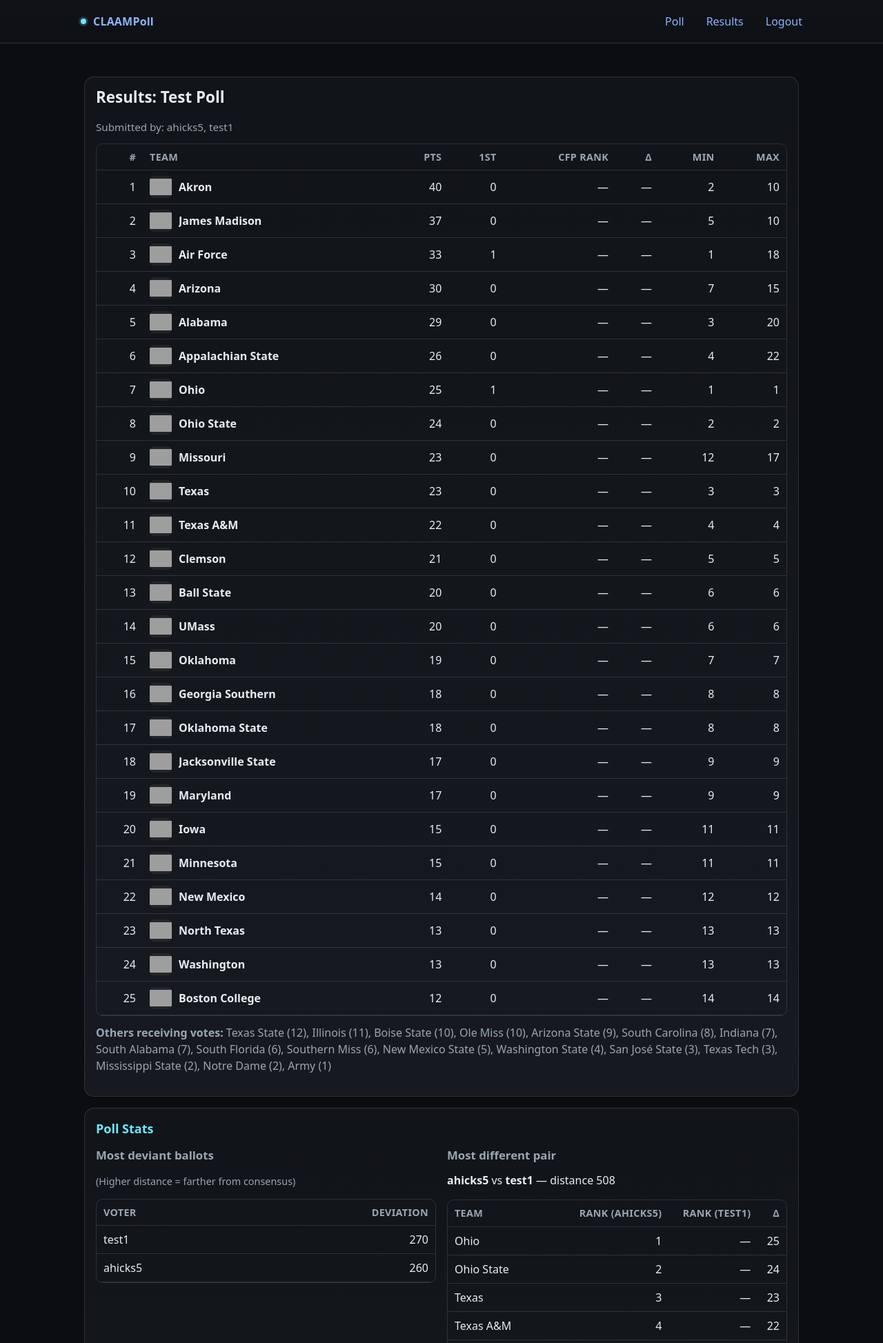
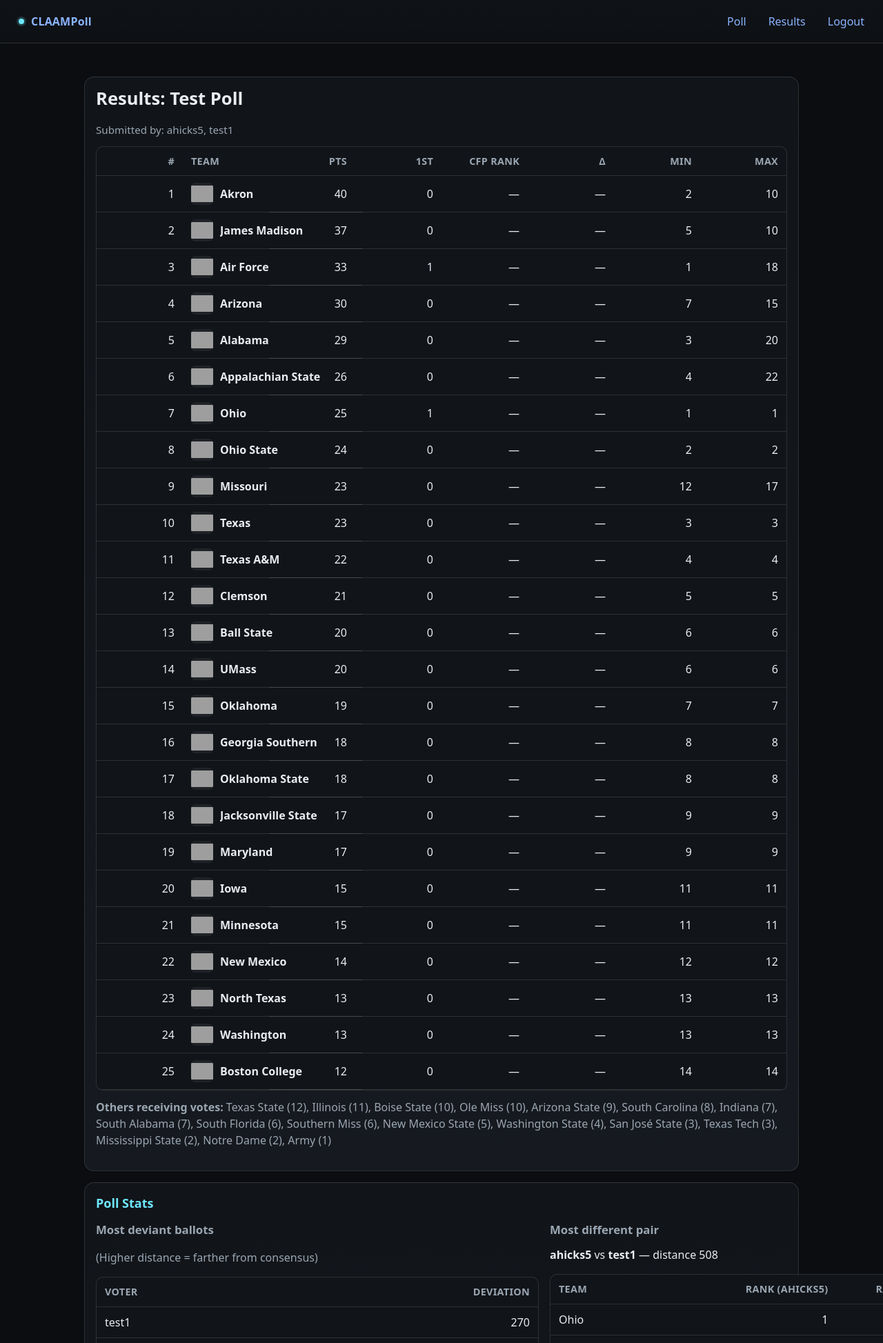
Before and after one commit to ahicks5/claamp-poll, a Flask app: page /poll/results in a window 1280 px wide. Shown: the top 1947 px of the page at 69% size. Run offline with Flask 3, Linux system fonts and the light colour scheme; a user stored in the database is signed in; data comes from the database, SQL or seed files in the repository; data that the repository does not hold is empty; some libraries are stand-ins or nearby versions; grey boxes are pictures that could not be loaded.

Commit message:
first commit

```diff
--- a/static/results.css
+++ b/static/results.css
@@ -1,102 +1,147 @@
-/* =========================
-   Results page layout
-   ========================= */
-.results-container { display:block; }
-.results-head { display:flex; flex-direction:column; gap:6px; }
-.results-title { font-size:1.4rem; line-height:1.2; }
-.results-meta { font-size:.95rem; }
+/* ===========================
+   Results page overrides
+   =========================== */
 
-/* One responsive table for all viewports */
-.table-scroll {
+/* 1) Wider container on desktop, comfortable gutters on mobile */
+.results-container {
+  /* Inherit base container spacing but allow a wider max */
+  max-width: 1280px; /* was likely ~960; increase width per your request */
+  margin: 0 auto;
+  padding-inline: 16px;
+}
+
+/* 2) Header block */
+.results-head { display: flex; flex-direction: column; gap: 6px; }
+.results-title { font-size: clamp(1.25rem, 1.2rem + 0.5vw, 1.6rem); line-height: 1.2; }
+.results-meta { font-size: .95rem; }
+
+/* 3) A reusable scroller that NEVER overflows the card */
+.table-wrap {
   width: 100%;
+  max-width: 100%;
+}
+
+.h-scroll {
   overflow-x: auto;
+  overflow-y: hidden;
   -webkit-overflow-scrolling: touch;
-  border: 1px solid var(--line);
-  border-radius: 10px;
 }
-.table-scroll > .table {
-  width: max-content;            /* prevents squish; enables smooth horizontal scroll on mobile */
-  min-width: 100%;               /* fills desktop width nicely */
+
+/* Give scrollers “breathing room” so box shadows/borders aren’t clipped */
+.card .h-scroll { border: 1px solid var(--line); border-radius: 10px; }
+.card .h-scroll > .table,
+.card .h-scroll > table {
+  border-collapse: separate;
+  border-spacing: 0;
+  min-width: 640px; /* ensures sensible minimum without exploding past card */
+}
+
+/* 4) Results table layout – stays table on mobile, but scrolls horizontally */
+.table-results {
+  width: 100%;
   table-layout: fixed;
 }
-.table-results th, .table-results td { white-space: nowrap; }
-.team-cell { display:flex; align-items:center; gap:10px; min-width:0; }
-.team-logo { width:28px; height:28px; object-fit:contain; }
-.team-name { white-space:nowrap; overflow:hidden; text-overflow:ellipsis; }
+.table-results th, .table-results td { white-space: nowrap; padding: 10px 12px; }
+.table-results th:nth-child(2), .table-results td:nth-child(2) { min-width: 260px; }
 
-.chip { background:var(--panel-2,#10141c); border:1px solid var(--line); padding:2px 8px; border-radius:999px; font-size:.85em; color:var(--fg); }
-.delta { font-weight:700; }
-.delta.up { color:#16a34a; }
-.delta.down { color:#dc2626; }
-.delta.flat { color:#94a3b8; }
+.team-cell { display: flex; align-items: center; gap: 10px; min-width: 0; }
+.team-logo { width: 28px; height: 28px; object-fit: contain; }
+.team-name { white-space: nowrap; overflow: hidden; text-overflow: ellipsis; }
 
-/* Stats grid and tables */
-.stats-grid { display:grid; grid-template-columns: 1fr 1fr; gap:16px; }
+/* Deltas */
+.delta { font-weight: 700; }
+.delta.up   { color: #16a34a; } /* green */
+.delta.down { color: #dc2626; } /* red */
+.delta.flat { color: #94a3b8; }
+
+/* 5) Stats grid that won’t overflow */
+.stats-grid { display: grid; grid-template-columns: 1fr 1fr; gap: 16px; }
 .stats-grid .span-2 { grid-column: 1 / -1; }
-.split-cols { display:grid; grid-template-columns: 1fr 1fr; gap:12px; }
-.small { font-size:.9em; }
 
-@media (max-width: 900px){
+@media (max-width: 1000px) {
   .stats-grid { grid-template-columns: 1fr; }
+}
+
+.split-cols { display: grid; grid-template-columns: 1fr 1fr; gap: 12px; }
+@media (max-width: 900px) {
   .split-cols { grid-template-columns: 1fr; }
 }
 
-/* Re-usable scroll wrapper for all small stat tables */
-.table-scroll .table { border-collapse: separate; border-spacing: 0; }
-.table-scroll .table th, .table-scroll .table td { padding: 8px 10px; }
+/* Ensure inner tables play nicely with the scroller wrapper */
+.card .table-wrap .table,
+.card .table-wrap table {
+  width: 100%;
+}
 
-/* Ballot grid */
+/* Optional: keep very small stat tables readable without wrapping to two lines */
+.card .table-wrap thead th,
+.card .table-wrap tbody td {
+  white-space: nowrap;
+}
+
+/* 6) Ballot grid – fix sticky header location & keep inside card */
 .ballot-grid-wrap {
-  position: relative;
-  width: 100%;
-  overflow: auto;                /* scrolling happens here */
+  position: relative;          /* needed for sticky children to respect this scroll box */
+  overflow: auto;
   border: 1px solid var(--line);
   border-radius: 10px;
-  max-height: 65vh;              /* so header stickiness is visible */
+  max-width: 100%;
 }
+
 .ballot-grid {
-  width: max-content;
-  min-width: 100%;
   border-collapse: separate;
   border-spacing: 0;
+  width: max-content; /* allows horizontal scroll to see all ranks */
+  min-width: 100%;    /* but fill card on wide screens */
 }
+
+/* Cells */
 .ballot-grid th, .ballot-grid td {
   padding: 6px 8px;
   border-bottom: 1px solid var(--line);
   border-right: 1px solid var(--line);
-  background: var(--panel-1, #0c111a);
 }
+
+/* Sticky first column (voter) */
+.ballot-grid th:first-child,
+.ballot-grid td:first-child {
+  position: sticky;
+  left: 0;
+  background: var(--panel-2, #10141c);
+  z-index: 2; /* below header row, above cells */
+}
+
+/* Sticky header row – stick to TOP OF THE GRID, not offset mid-table */
 .ballot-grid thead th {
   position: sticky;
-  top: 0;                        /* <-- fixes header being offset in the middle */
-  z-index: 5;
+  top: 0; /* ← key change: was using a site header offset; remove so it pins to grid top */
   background: var(--panel-2, #10141c);
-  backdrop-filter: saturate(120%) blur(2px);
+  z-index: 3; /* above sticky first column */
 }
-.ballot-grid .sticky-left {
-  position: sticky;
-  left: 0;                       /* sticky first column */
-  z-index: 6;                    /* above header row cells when crossing */
-  background: var(--panel-2, #10141c);
+
+/* Images in cells */
+.ballot-grid .grid-cell { text-align: center; }
+.ballot-grid .grid-cell img {
+  width: 22px; height: 22px; object-fit: contain; display: block; margin: 0 auto;
 }
-.ballot-grid .grid-cell { text-align:center; }
-.ballot-grid .grid-cell img { width:22px; height:22px; object-fit:contain; display:block; margin:0 auto; }
-.voter-name { white-space:nowrap; max-width:160px; overflow:hidden; text-overflow:ellipsis; }
+.voter-name { white-space: nowrap; max-width: 160px; overflow: hidden; text-overflow: ellipsis; }
 
 @media (max-width: 768px){
-  .table-results th, .table-results td { padding: 8px 10px; }
-  .team-logo { width:24px; height:24px; }
-  .ballot-grid .grid-cell img { width:18px; height:18px; }
-  .ballot-grid-wrap { max-height: 55vh; }
+  .ballot-grid .grid-cell img { width: 18px; height: 18px; }
 }
 
-/* Defensive utilities so “mobile list” cannot leak onto desktop if legacy markup remains */
-.show-on-mobile { display: none !important; }
-.hide-on-mobile { display: block !important; }
-@media (max-width: 768px){
-  .show-on-mobile { display: block !important; }
-  .hide-on-mobile { display: none !important; }
+/* 7) “Others receiving votes” readability */
+.others { line-height: 1.5; }
+
+/* 8) Small utility that helps tables not smash against card edges on very narrow phones */
+@media (max-width: 420px) {
+  .results-container { padding-inline: 10px; }
 }
 
-/* Others text */
-.others { line-height: 1.5; }
+/* 9) Make the whole page willing to scroll horizontally on small devices rather than over-compressing */
+html, body {
+  overflow-x: hidden;
+}
+.container, .card, .table-wrap, .h-scroll {
+  max-width: 100%;
+}
--- a/templates/poll_results.html
+++ b/templates/poll_results.html
@@ -1,6 +1,8 @@
 {% extends "base.html" %}
 {% block title %}Results – {{ poll.title }}{% endblock %}
 {% block content %}
+
+<link rel="stylesheet" href="{{ url_for('static', filename='css/results.css') }}">
 
 <section class="container results-container">
 
@@ -13,8 +15,9 @@
     </header>
 
     {% if top_rows and top_rows|length %}
-      {# Single responsive table for ALL viewports (desktop + mobile) #}
-      <div class="table-scroll mt-2">
+
+      <!-- Unified responsive table (desktop & mobile) -->
+      <div class="table-wrap mt-2 h-scroll">
         <table class="table table-results">
           <thead>
             <tr>
@@ -75,7 +78,7 @@
     {% endif %}
   </div>
 
-  <!-- Stats BELOW the table -->
+  <!-- Poll Stats -->
   <div class="card mt-3">
     <h2>Poll Stats</h2>
 
@@ -83,7 +86,7 @@
       <section>
         <h3>Most deviant ballots</h3>
         <p class="muted small">(Higher distance = farther from consensus)</p>
-        <div class="table-scroll mt-1">
+        <div class="table-wrap mt-1 h-scroll">
           <table class="table">
             <thead><tr><th>Voter</th><th class="num">Deviation</th></tr></thead>
             <tbody>
@@ -100,7 +103,7 @@
         {% if stats.most_different_pair %}
           {% set p = stats.most_different_pair %}
           <p class="mt-1"><strong>{{ p.a }}</strong> vs <strong>{{ p.b }}</strong> — distance {{ p.distance }}</p>
-          <div class="table-scroll mt-1">
+          <div class="table-wrap mt-1 h-scroll">
             <table class="table">
               <thead><tr><th>Team</th><th class="num">Rank ({{ p.a }})</th><th class="num">Rank ({{ p.b }})</th><th class="num">Δ</th></tr></thead>
               <tbody>
@@ -130,7 +133,7 @@
         <div class="split-cols">
           <div>
             <h4>Steadiest (top 10)</h4>
-            <div class="table-scroll mt-1">
+            <div class="table-wrap mt-1 h-scroll">
               <table class="table">
                 <thead><tr><th>Team</th><th class="num">StdDev</th><th class="num">Min</th><th class="num">Max</th></tr></thead>
                 <tbody>
@@ -148,7 +151,7 @@
           </div>
           <div>
             <h4>Most volatile (top 10)</h4>
-            <div class="table-scroll mt-1">
+            <div class="table-wrap mt-1 h-scroll">
               <table class="table">
                 <thead><tr><th>Team</th><th class="num">StdDev</th><th class="num">Min</th><th class="num">Max</th></tr></thead>
                 <tbody>
@@ -178,7 +181,7 @@
       <table class="ballot-grid">
         <thead>
           <tr>
-            <th class="sticky-left">Voter</th>
+            <th>Voter</th>
             {% for r in range(1, (MAX_RANK or 25) + 1) %}
               <th class="num">{{ r }}</th>
             {% endfor %}
@@ -187,7 +190,7 @@
         <tbody>
           {% for row in voter_grid %}
             <tr>
-              <td class="voter-name sticky-left">{{ row.voter_name }}</td>
+              <td class="voter-name">{{ row.voter_name }}</td>
               {% for cell in row.ranks %}
                 <td class="grid-cell">
                   {% if cell.team_id %}
```
